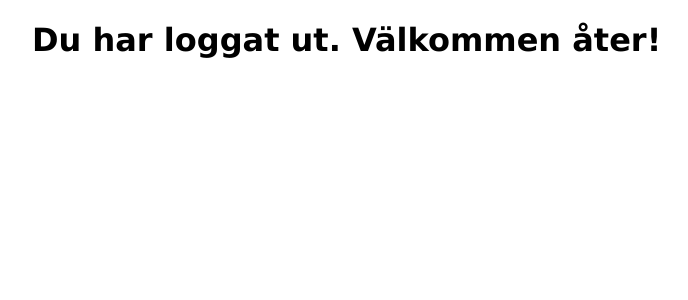
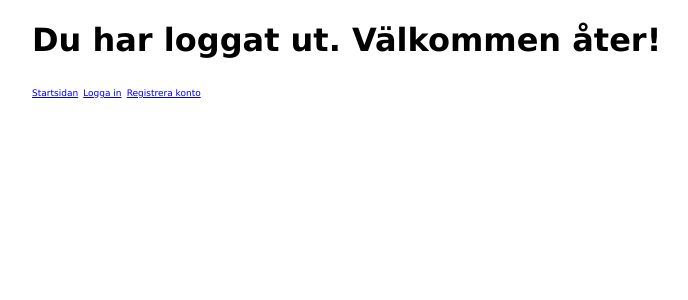
Before and after one commit to martinSternelius/examensarbete, a Django app: template examensarbete/templates/registration/logged_out.html in a window 1280 px wide. Shown: the top 300 px of the page, without its empty margins (208-896 px from the left). Run offline with Django 3.2, Linux system fonts and the light colour scheme; the template is opened without the code that fills it, so the values that code supplies are empty.

Commit message:
Adds a contextual list of user functions to the top of the page
Also adds a header to the search form

```diff
--- a/examensarbete/static_common/css/main.css
+++ b/examensarbete/static_common/css/main.css
@@ -3,3 +3,13 @@
 	margin: 0 auto;
 	font-family: Verdana, Arial, sans-serif;
 }
+
+ul.user_functions {
+	padding-left: 0;
+}
+
+ul.user_functions li {
+	display: inline;
+	list-style-type: none;
+	font-size: 9px;
+}
--- a/examensarbete/templates/base.html
+++ b/examensarbete/templates/base.html
@@ -10,6 +10,17 @@
 <body>
     <div id="mainwrapper">
         <h1>{% block page_header %}{% endblock %}</h1>
+
+        <ul class="user_functions">
+            <li><a href="{% url 'housingtrader:search' %}">Startsidan</a></li>
+            {% if user.is_authenticated %}
+            <li><a href="{% url 'housingtrader:index' %}">Dashboard</a></li>
+            <li><a href="{% url 'logout' %}">Logga ut</a></li>
+            {% else %}
+            <li><a href="{% url 'login' %}">Logga in</a></li>
+            <li><a href="{% url 'register' %}">Registrera konto</a></li>
+            {% endif %}
+        </ul>
 
         {% if messages %}
         <ul class="messages">
--- a/housingtrader/templates/housingtrader/search_base.html
+++ b/housingtrader/templates/housingtrader/search_base.html
@@ -3,6 +3,7 @@
 {% block page_header %} Välkommen till Housingtrader {% endblock %}
 
 {% block main %}
+<h2>Sök bland bostadsannonser:</h2>
 <form method="get" action="">
 	<ul>
 		{{ form.as_ul }}
```
